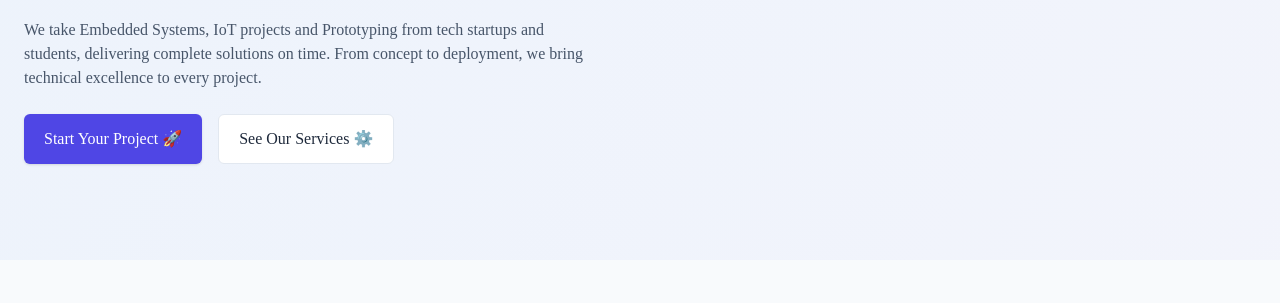
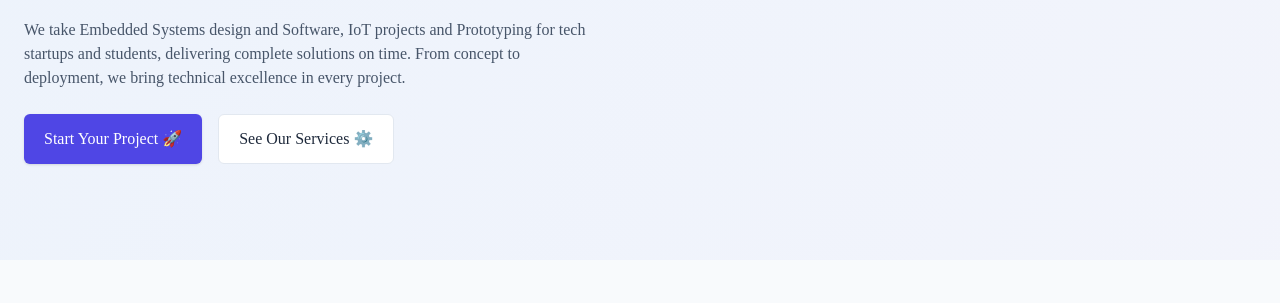
Before and after one commit to entitydevelopers54/Entity-Developers, a plain HTML site: page index.html in a window 1280 px wide. Shown: the part 303-606 px from the top of the page. Drawn offline with nearby package versions, Linux system fonts and the light colour scheme.

Commit message:
index.html

```diff
--- a/index.html
+++ b/index.html
@@ -47,7 +47,7 @@
       <div class="max-w-7xl mx-auto px-6 grid grid-cols-1 md:grid-cols-2 gap-12 items-center">
         <div class="space-y-6">
           <h1 class="text-5xl md:text-6xl font-extrabold leading-tight">Driven by Vision. <span class="text-indigo-600">Defined by Service.</span></h1>
-          <p class="text-slate-600 max-w-xl">We take Embedded Systems, IoT projects and Prototyping from tech startups and students, delivering complete solutions on time. From concept to deployment, we bring technical excellence to every project.</p>
+          <p class="text-slate-600 max-w-xl">We take Embedded Systems design and Software, IoT projects and Prototyping for tech startups and students, delivering complete solutions on time. From concept to deployment, we bring technical excellence in every project.</p>
 
           <div class="flex gap-4">
             <a href="#contact" class="inline-flex items-center gap-2 px-5 py-3 rounded-md bg-indigo-600 text-white font-medium shadow hover:opacity-95">Start Your Project 🚀</a>
```
